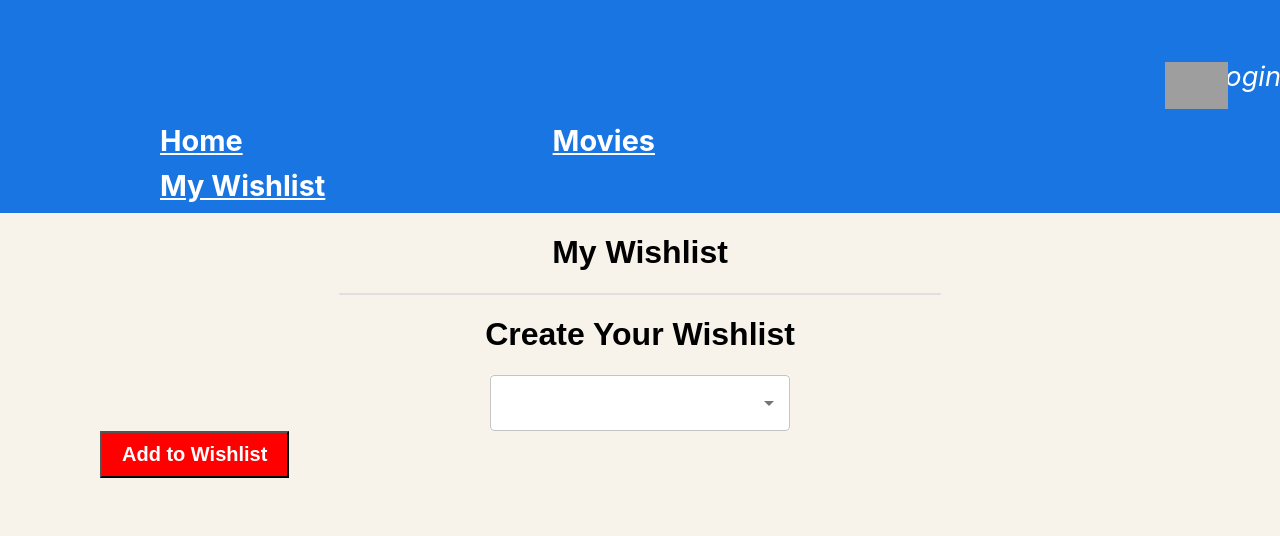
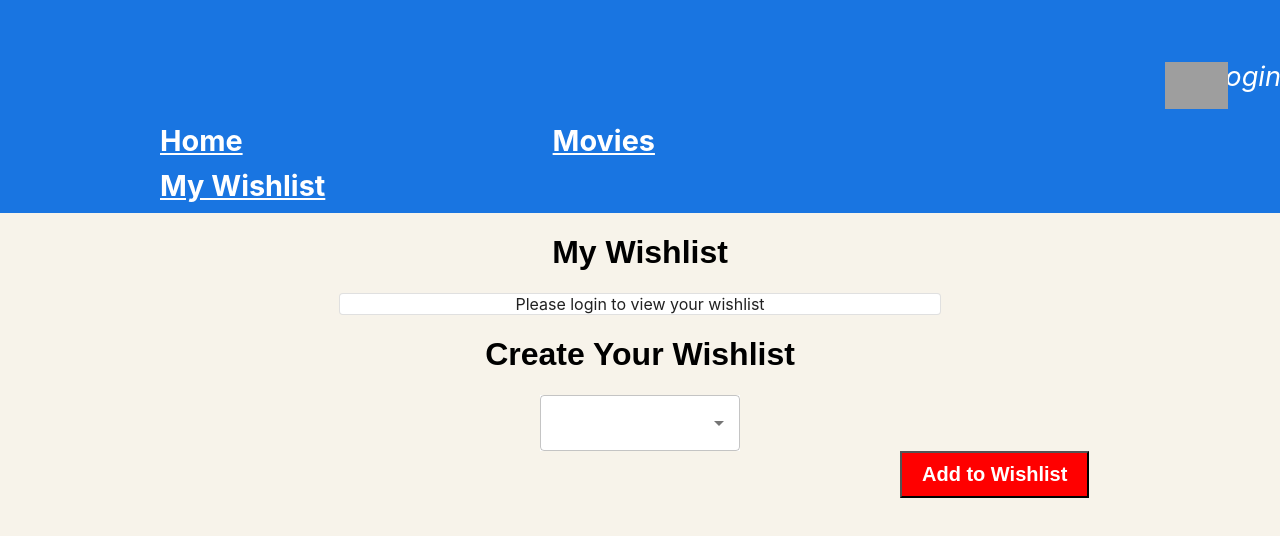
Before and after one commit to lexiroro/Phase2Project, a React (Create React App) app: page /mywishlist in a window 1280 px wide. Shown: the top 536 px of the page. Built offline with nearby package versions, Linux system fonts and the light colour scheme; data requests are answered from the project's data file; grey boxes are pictures that could not be loaded.

Commit message:
updated login state for wishlist div

```diff
--- a/db.json
+++ b/db.json
@@ -39,6 +39,9 @@
       "year": 1970,
       "preview": "Duchess and her three cat children are kidnapped by a greedy butler, Edgar",
       "cast": "Phil Harris - Thomas O' Malley, Eva Gabor - Duchess"
+    },
+    {
+      "id": 6
     }
   ]
 }
--- a/src/components/App.js
+++ b/src/components/App.js
@@ -39,7 +39,7 @@ console.log(fetchMovies)
       <Routes>
       <Route element={ <Movies fetchMovies={fetchMovies} />}path="/movies">
         </Route>
-        <Route element= {  <Wishlist fetchMovies={fetchMovies}  />} path="/mywishlist">
+        <Route element= {  <Wishlist fetchMovies={fetchMovies} login={login}  />} path="/mywishlist">
         </Route>
         <Route element={<Header title={headerTitle} about={about} image={image}/>} path="/">
         </Route>
--- a/src/components/Wishlist.js
+++ b/src/components/Wishlist.js
@@ -3,7 +3,8 @@ import {Autocomplete, TextField, Card, CardMedia} from '@mui/material';
 
 
 
-function Wishlist({fetchMovies}) {
+function Wishlist({fetchMovies, login}) {
+ const {id} = fetchMovies
 
 const [inputValue, setInputValue] = useState(''); //used initially for handleChange(). Initial state is the blank space. setInput value is the value that you type in
 
@@ -47,12 +48,20 @@ const handleDelete = (movieId) => {
   };
 
 
+//  function deleteMovie(){
+//   fetch(`http://localhost:3000/posts/${id}`, {
+//     method: "DELETE",
+//  })
+//  handleDelete(id)
+// }
+
 const movieMap = fetchMovies.map(movie => (movie.title))
     return (
         <div>
         <h1>My Wishlist</h1>
         <div className="wishlist-container">
         <Card sx={{ textAlign: "center", backgroundColor: "white", width: 600, margin: '0 auto' }} variant="outlined">
+        {login ? "Please login to view your wishlist" : null}
     {wishList.map((movie, index) => (
     <Card key={index} className="wishlist-card">
       <p>{movie.title}
@@ -81,11 +90,11 @@ id="combo-box-demo"
 options={movieMap}
 value={inputValue}
 onChange={handleChange}
-sx={{ backgroundColor: "white", width: 300, margin: '0 auto' }}
+sx={{ backgroundColor: "white", width: 200, margin: '0 auto' }}
 renderInput={(params) => <TextField {...params}  />}
 />
 
-        <button type="submit">Add to Wishlist</button>
+        <button className="add" type="submit">Add to Wishlist</button>
         </form>
         </div>
     )
--- a/src/index.css
+++ b/src/index.css
@@ -162,3 +162,9 @@ button {
 .wishlist-card {
   margin-bottom: 20px;
 }
+
+.add {
+  margin-left: 900px;
+  margin-top: 0 -100px;
+  margin-bottom: 200px;
+}
```
